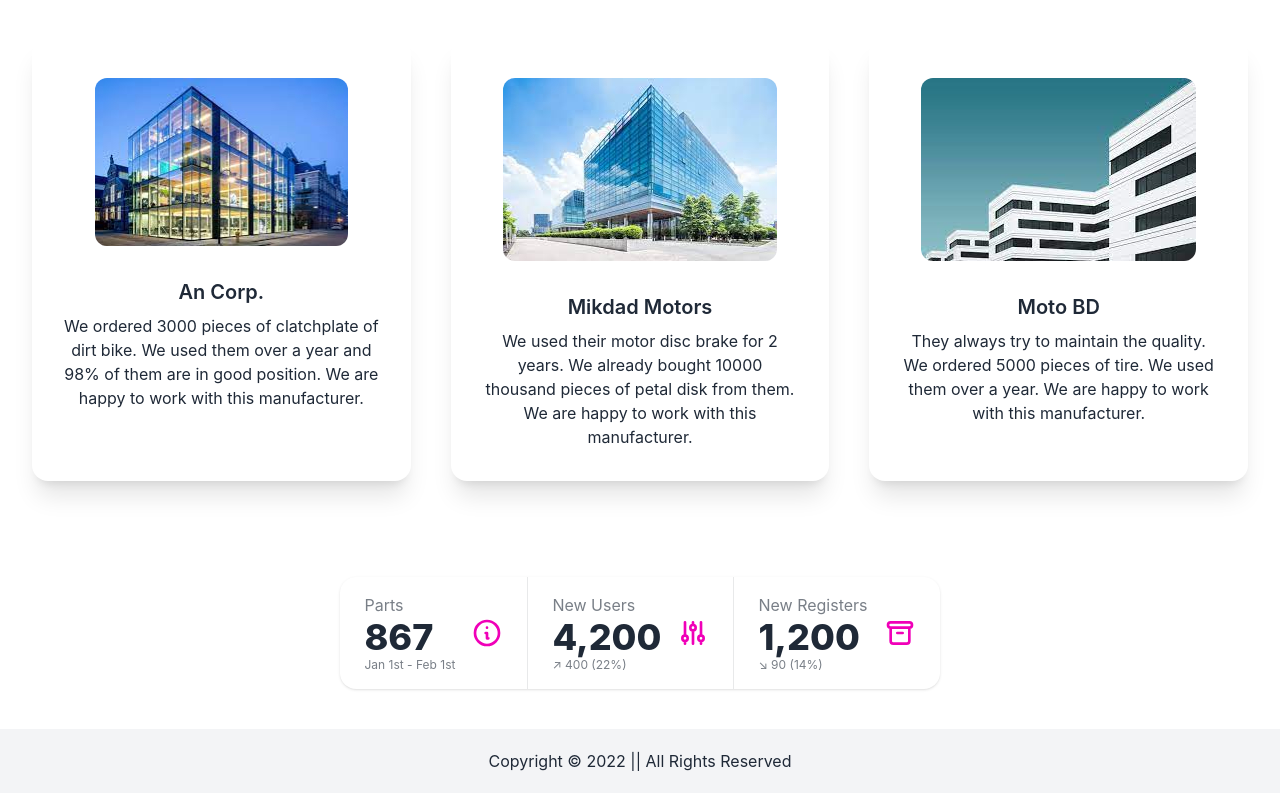
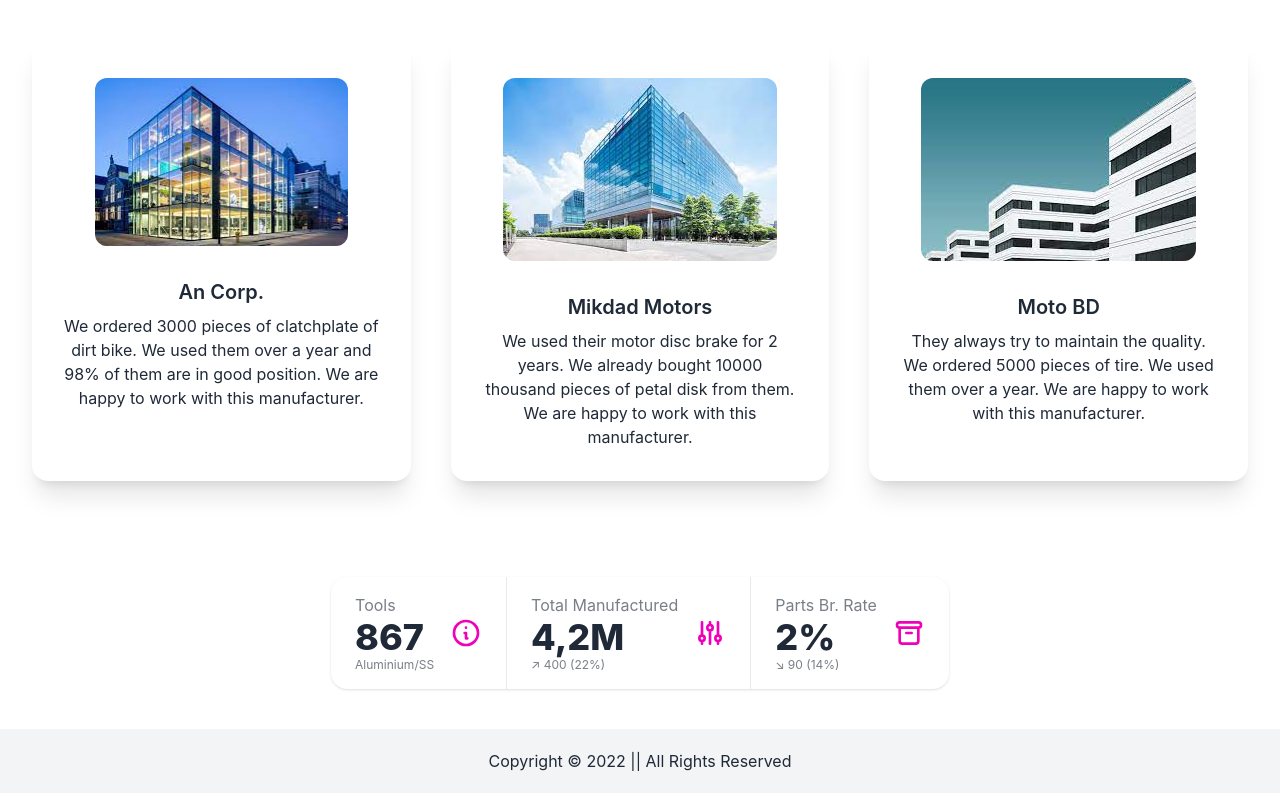
Before and after one commit to sayedmdsafwan/motoparts-react-express-client-side, a React (Create React App) app: page / in a window 1280 px wide. Shown: the part 1037-1830 px from the top of the page. Built offline with nearby package versions, Linux system fonts and the light colour scheme; the HTML template or start-up script is replaced by a standard one.

Commit message:
blog and portfolio page updated

```diff
--- a/src/components/Blogs/Blogs.js
+++ b/src/components/Blogs/Blogs.js
@@ -3,32 +3,44 @@ import reactImage from "../../images/react-image.jpg";
 import reactRouterImage from "../../images/react-router-image.jpg";
 import reactUnitTest from "../../images/react-unit-test.jpg";
 import inheritancePro from "../../images/Prototypal-Inheritance.jpg";
+import setStateReact from "../../images/react-setState.jpeg";
 
 const Blogs = () => {
     const blogsContent = [
         {
             id: 1,
             title: "How will you improve the performance of a React Application?",
-            description: "How does prototypical inheritance work?",
+            description:
+                "To improve performance we should always use build file. Also we can reduce media(image/video) size from tinyjpg or something like that. Code repeation must be avoided.",
             img: reactImage,
         },
         {
             id: 2,
             title: "What are the different ways to manage a state in a React application?",
-            description: "How does prototypical inheritance work?",
+            description:
+                "There are tons of ways to manage states in a react application. The most popular solution is react router. Also we can manage our state by context api. There is a redux framework which can help a lot",
             img: reactRouterImage,
         },
         {
             id: 3,
             title: "What is a unit test? Why should write unit tests?",
-            description: "What is a unit test? Why should write unit tests?",
+            description:
+                "The unit test is a way to test a unit, the smallest code in a system that can logically tested. This can be a function, a subroutine, a procedure, or a property. Unit test gives us very good result in the production.",
             img: reactUnitTest,
         },
         {
             id: 4,
             title: "How does prototypical inheritance work?",
-            description: "How does prototypical inheritance work?",
+            description:
+                "The Prototypal Inheritance is a feature in javascript used to add methods and properties in objects. It is a method by which an object can inherit the properties and methods of another object.",
             img: inheritancePro,
+        },
+        {
+            id: 5,
+            title: "Why you do not set the state directly in React ?",
+            description:
+                "If you  update the state directly, this.state will not change  immediately. Instead,  a pending state transition is created, and when accessed after calling this method, only  the current value is returned.",
+            img: setStateReact,
         },
     ];
 
@@ -40,9 +52,9 @@ const Blogs = () => {
                         <figure>
                             <img src={blog.img} alt="" />
                         </figure>
-                        <div className="card-body">
-                            <h2 className="card-title">{blog.title}</h2>
-                            <p>{blog.description}</p>
+                        <div className="p-10">
+                            <h2 className="text-3xl mb-4">{blog.title}</h2>
+                            <p className="text-lg">{blog.description}</p>
                         </div>
                     </div>
                 ))}
--- a/src/components/Home/SummaryOfBusiness.js
+++ b/src/components/Home/SummaryOfBusiness.js
@@ -20,9 +20,9 @@ const SummaryOfBusiness = () => {
                             ></path>
                         </svg>
                     </div>
-                    <div className="stat-title">Parts</div>
+                    <div className="stat-title">Tools</div>
                     <div className="stat-value">867</div>
-                    <div className="stat-desc">Jan 1st - Feb 1st</div>
+                    <div className="stat-desc">Aluminium/SS</div>
                 </div>
 
                 <div className="stat">
@@ -41,8 +41,8 @@ const SummaryOfBusiness = () => {
                             ></path>
                         </svg>
                     </div>
-                    <div className="stat-title">New Users</div>
-                    <div className="stat-value">4,200</div>
+                    <div className="stat-title">Total Manufactured</div>
+                    <div className="stat-value">4,2M</div>
                     <div className="stat-desc">↗︎ 400 (22%)</div>
                 </div>
 
@@ -62,8 +62,8 @@ const SummaryOfBusiness = () => {
                             ></path>
                         </svg>
                     </div>
-                    <div className="stat-title">New Registers</div>
-                    <div className="stat-value">1,200</div>
+                    <div className="stat-title">Parts Br. Rate</div>
+                    <div className="stat-value">2%</div>
                     <div className="stat-desc">↘︎ 90 (14%)</div>
                 </div>
             </div>
```
Also changed, not shown: src/images/react-setState.jpeg (added).
